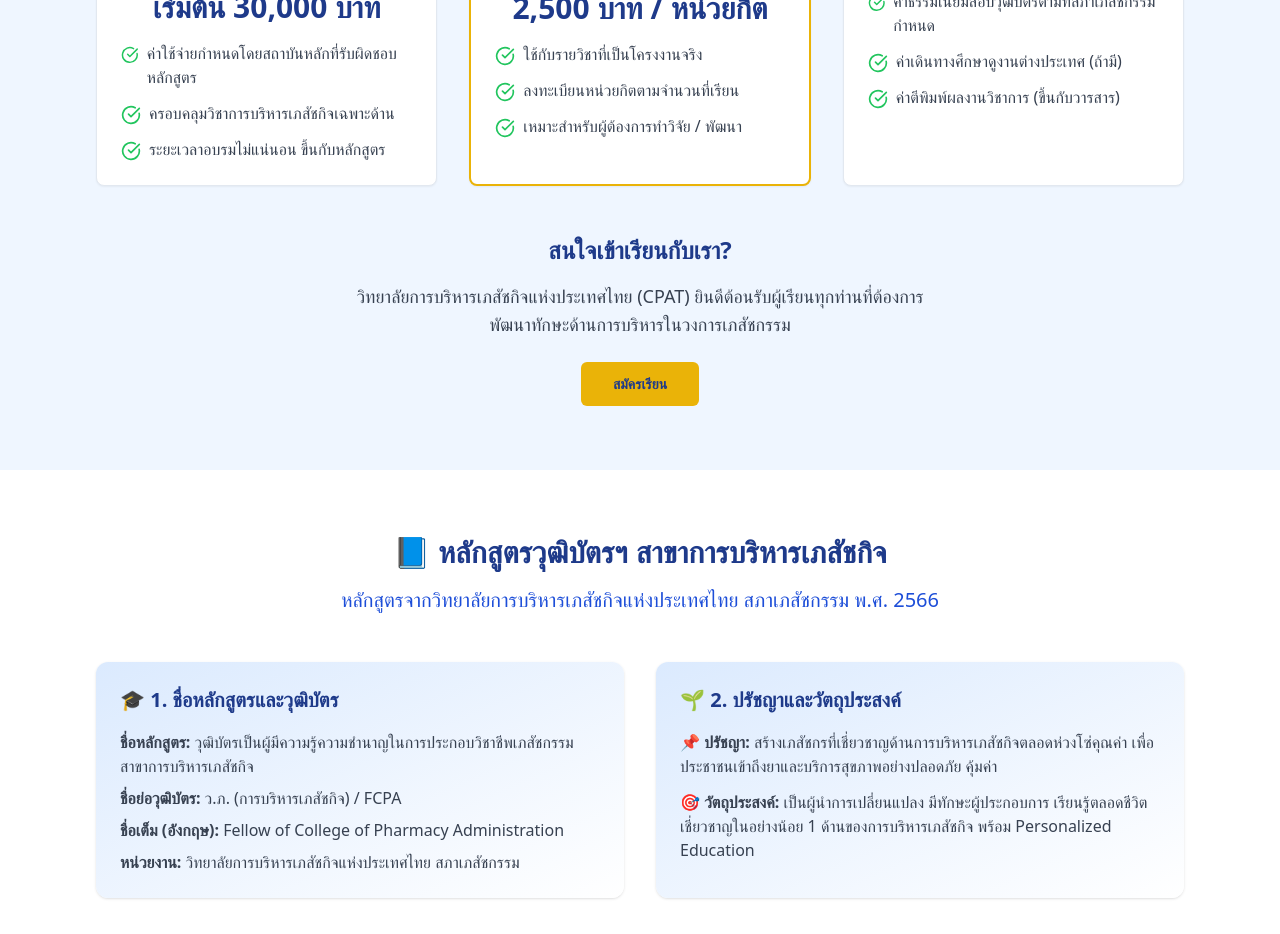
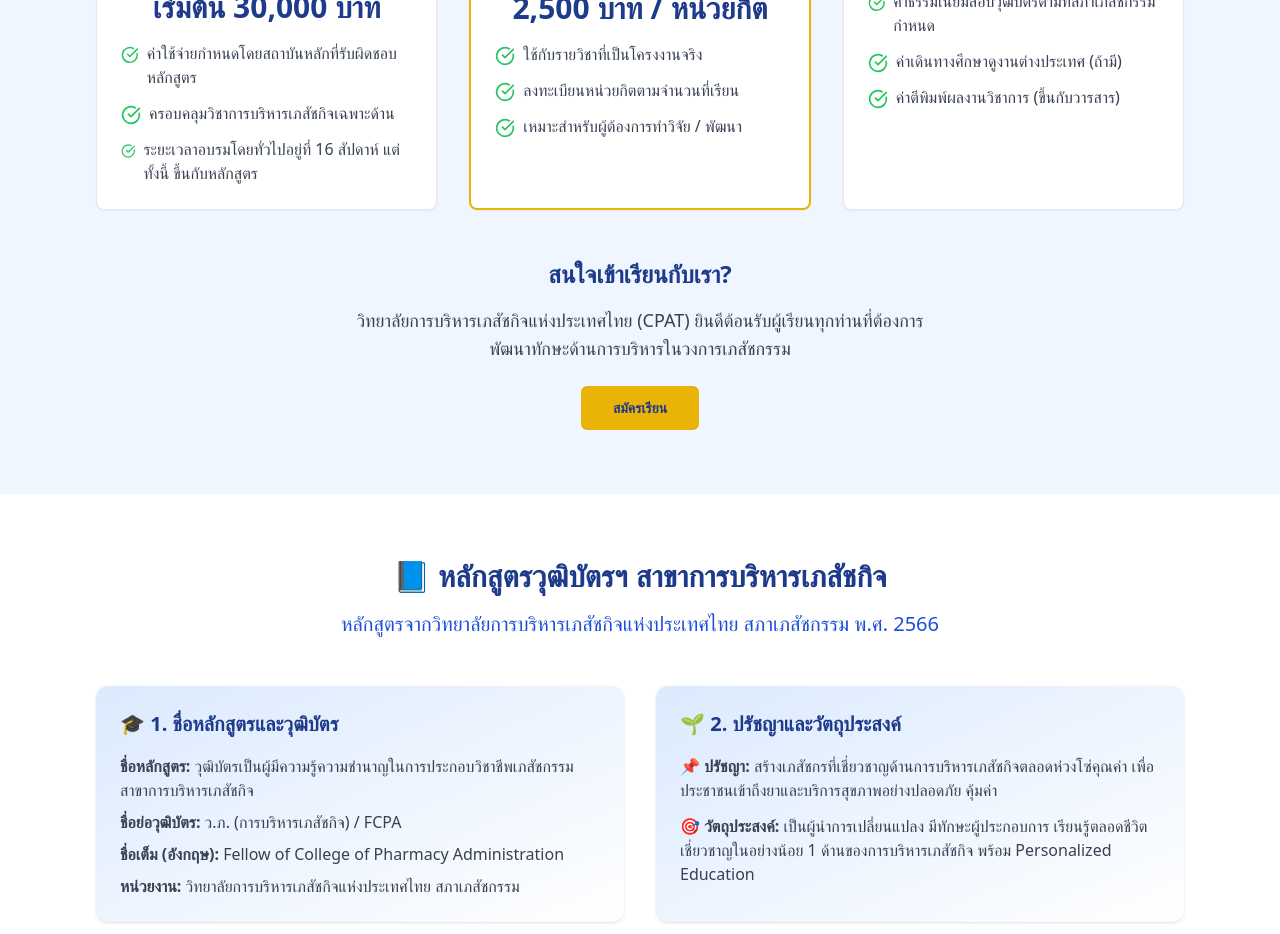
Before and after one commit to wirunw/cpat-pharma-connect, a React (Vite) app: page /admission in a window 1280 px wide. Shown: the part 1180-2114 px from the top of the page. Built offline with nearby package versions, Linux system fonts and the light colour scheme.

Commit message:
Code edited in Lovable Code Editor
Edited UI in Lovable

```diff
--- a/src/pages/Admission.tsx
+++ b/src/pages/Admission.tsx
@@ -117,7 +117,7 @@ const Admission = () => {
                   </li>
                   <li className="flex items-start">
                     <CheckCircle className="w-5 h-5 text-green-500 mr-2 mt-1" />
-                    ระยะเวลาอบรมไม่แน่นอน ขึ้นกับหลักสูตร
+                    ระยะเวลาอบรมโดยทั่วไปอยู่ที่ 16 สัปดาห์ แต่ทั้งนี้ ขึ้นกับหลักสูตร
                   </li>
                 </ul>
               </CardContent>
```
